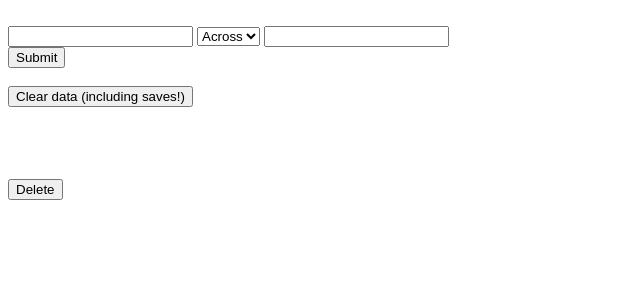
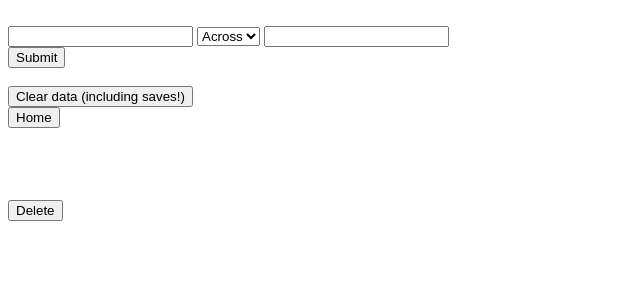
Before and after one commit to charmasaur/cw, a Flask app: template appengine/templates/cw.html in a window 1280 px wide. Shown: the top 300 px of the page, without its empty margins (0-640 px from the left). Run offline with Flask 2, Linux system fonts and the light colour scheme; the template is opened without the code that fills it, so the values that code supplies are empty; some libraries are stand-ins or nearby versions.

Commit message:
Add home button to cw page

```diff
--- a/appengine/templates/cw.html
+++ b/appengine/templates/cw.html
@@ -55,6 +55,9 @@
       <form name="clear_saved_data" onsubmit="return onClearSavedDataSubmit();">
         <input type="submit" value="Clear data (including saves!)"/>
       </form>
+      <form action="/">
+        <input type="submit" value="Home"/>
+      </form>
       <br><br><br><br>
       <form action=delete method=get>
         <input type="hidden" name="cw_id" value="{{cw_id}}"/>
```
